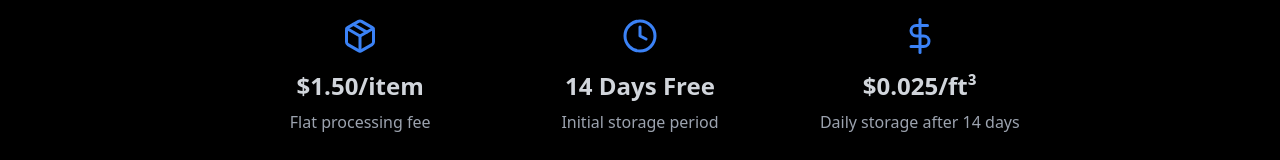
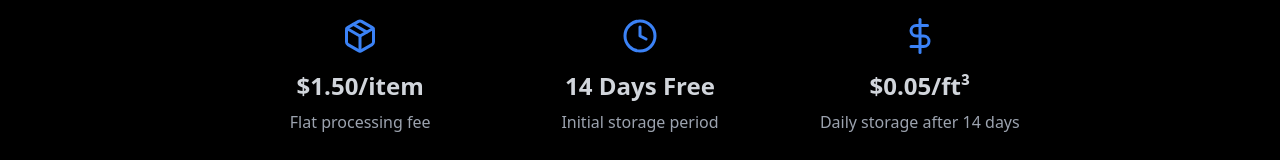
Before and after one commit to Cabezlea/FluxWebsite, a React (Create React App) app: page / in a window 1280 px wide. Shown: the part 347-507 px from the top of the page. Built offline with nearby package versions, Linux system fonts and the light colour scheme.

Commit message:
Adjustment

```diff
--- a/src/components/Hero/Hero.js
+++ b/src/components/Hero/Hero.js
@@ -45,7 +45,7 @@ const Hero = () => {
                         {[
                             { icon: FiPackage, title: "$1.50/item", desc: "Flat processing fee" },
                             { icon: FiClock, title: "14 Days Free", desc: "Initial storage period" },
-                            { icon: FiDollarSign, title: "$0.025/ft³", desc: "Daily storage after 14 days" },
+                            { icon: FiDollarSign, title: "$0.05/ft³", desc: "Daily storage after 14 days" },
                         ].map((stat, idx) => (
                             <motion.div
                                 key={idx}
```
